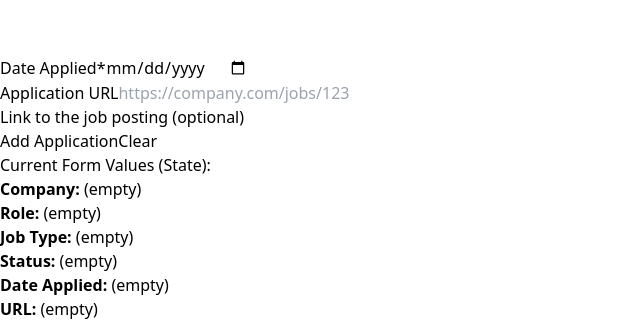
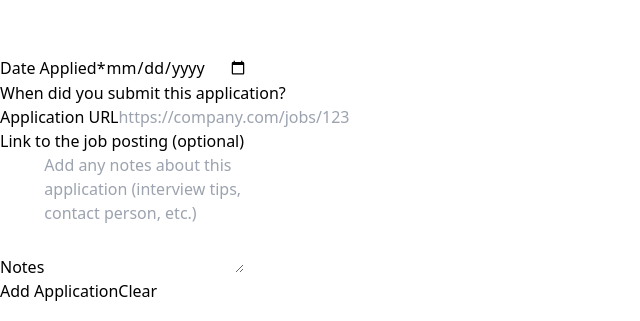
Before and after one commit to adityasharma024/application-tracker, a React (Vite) app: page / in a window 1280 px wide. Shown: the part 3009-3330 px from the top of the page, without its empty margins (0-640 px from the left). Built offline with nearby package versions, Linux system fonts and the light colour scheme; the HTML template or start-up script is replaced by a standard one.

Commit message:
Textarea and form validation completed

```diff
--- /dev/null
+++ b/src/Components/common/Textarea.jsx
@@ -0,0 +1,64 @@
+import React from 'react'
+
+const Textarea = (props) => {
+    const {
+       label,
+    value,
+    onChange,
+    placeholder,
+    required,
+    error,
+    helperText,
+    disabled,
+    name,
+    rows
+    }=props;
+  return (
+    <div className='mb-4'>
+        {label && (
+            <label className='block text-sm font-semibold text-gray-700 mb-2'>
+                {label}
+                {required && <span className="text-red-500 ml-1">*</span>}
+            </label>
+        )}
+        <textarea
+            name={name}
+            value={value}
+            onChange={onChange}
+            placeholder={placeholder}
+            required={required}
+            disabled={disabled}
+            rows={rows || 4}
+            className={
+                `w-full px-4 py-2.5 rounded-lg border outline-none transition-all resize-none
+                ${error? 'border-red-500 focus:ring-2 focus:ring-red-200':
+                    'border-gray-300 focus:ring-2 focus:ring-blue-500 focus:border-transparent'}
+                    ${disabled? 'bg-gray-100 cursor-not-allowed text-gray-500':
+                    'bg-white'
+                    }
+
+                }`
+            }
+            />
+        <div className='flex justify-between items-center mt-1'>
+            <div>
+                {error && (
+                    <p className='text-sm text-red-600 flex items-center'>
+                        <span className='mr-1'>⚠️</span>
+                        {error}
+                    </p>
+                )}
+
+
+            </div>
+            {value && (
+                <span className='text-xs text-gray-400'>
+                    {value.length} characters
+                </span>
+            )}
+        </div>
+    </div>
+  )
+}
+
+export default Textarea;
--- a/src/Components/pages/AddApplication.jsx
+++ b/src/Components/pages/AddApplication.jsx
@@ -1,15 +1,21 @@
+
 import { useState } from 'react';
 import Input from '../common/Input.jsx';
-import Select from  './../common/Select.jsx';
+import Select from '../common/Select.jsx';
+import Textarea from '../common/Textarea.jsx';
 
 function AddApplication() {
-  // State for each form field
+  // Form state
   const [company, setCompany] = useState("");
   const [role, setRole] = useState("");
   const [jobType, setJobType] = useState("");
   const [status, setStatus] = useState("");
   const [dateApplied, setDateApplied] = useState("");
   const [applicationUrl, setApplicationUrl] = useState("");
+  const [notes, setNotes] = useState("");
+
+  // Error state for each field
+  const [errors, setErrors] = useState({});
 
   // Job Type options
   const jobTypeOptions = [
@@ -26,32 +32,114 @@ function AddApplication() {
     { value: 'rejected', label: 'Rejected' }
   ];
 
+  // Validation function
+  const validateForm = () => {
+    const newErrors = {};
+
+    // Company validation
+    if (!company.trim()) {
+      newErrors.company = "Company name is required";
+    } else if (company.trim().length < 2) {
+      newErrors.company = "Company name must be at least 2 characters";
+    }
+
+    // Role validation
+    if (!role.trim()) {
+      newErrors.role = "Job role is required";
+    } else if (role.trim().length < 2) {
+      newErrors.role = "Job role must be at least 2 characters";
+    }
+
+    // Job Type validation
+    if (!jobType) {
+      newErrors.jobType = "Please select a job type";
+    }
+
+    // Status validation
+    if (!status) {
+      newErrors.status = "Please select current status";
+    }
+
+    // Date validation
+    if (!dateApplied) {
+      newErrors.dateApplied = "Date applied is required";
+    } else {
+      // Check if date is not in the future
+      const selectedDate = new Date(dateApplied);
+      const today = new Date();
+      today.setHours(0, 0, 0, 0);
+
+      if (selectedDate > today) {
+        newErrors.dateApplied = "Date cannot be in the future";
+      }
+    }
+
+    // URL validation (optional field, but validate format if provided)
+    if (applicationUrl && applicationUrl.trim()) {
+      // Simple URL validation
+      const urlPattern = /^https?:\/\/.+/;
+      if (!urlPattern.test(applicationUrl)) {
+        newErrors.applicationUrl = "Please enter a valid URL (must start with http:// or https://)";
+      }
+    }
+
+    // Notes validation (optional, but check length if provided)
+    if (notes && notes.length > 500) {
+      newErrors.notes = "Notes must be less than 500 characters";
+    }
+
+    return newErrors;
+  };
+
   // Handle form submission
   const handleSubmit = (e) => {
     e.preventDefault();
 
+    // Validate form
+    const formErrors = validateForm();
+
+    // If there are errors, set them and stop submission
+    if (Object.keys(formErrors).length > 0) {
+      setErrors(formErrors);
+      // Scroll to top to see errors
+      window.scrollTo({ top: 0, behavior: 'smooth' });
+      return;
+    }
+
+    // Clear any previous errors
+    setErrors({});
+
     // Create application object
     const applicationData = {
-      company,
-      role,
+      company: company.trim(),
+      role: role.trim(),
       jobType,
       status,
       dateApplied,
-      applicationUrl,
-      createdAt: new Date().toISOString()
+      applicationUrl: applicationUrl.trim(),
+      notes: notes.trim(),
+      createdAt: new Date().toISOString(),
+      id: Date.now() // Temporary ID (we'll use proper IDs with Redux later)
     };
 
-    // For now, just log it (we'll use Redux later)
-    console.log("Application Data:", applicationData);
-    alert(`Application for ${role} at ${company} added successfully!`);
+    // For now, just log it
+    console.log("✅ Application Data:", applicationData);
+    alert(`✅ Application for ${role} at ${company} added successfully!`);
 
     // Clear form
+    clearForm();
+  };
+
+  // Clear form function
+  const clearForm = () => {
     setCompany("");
     setRole("");
     setJobType("");
     setStatus("");
     setDateApplied("");
     setApplicationUrl("");
+    setNotes("");
+    setErrors({});
   };
 
   return (
@@ -67,6 +155,25 @@ function AddApplication() {
         </p>
       </div>
 
+      {/* Error Summary (if there are errors) */}
+      {Object.keys(errors).length > 0 && (
+        <div className="mb-6 bg-red-50 border border-red-200 rounded-lg p-4">
+          <div className="flex items-start">
+            <span className="text-red-600 text-xl mr-3">⚠️</span>
+            <div>
+              <h3 className="text-red-800 font-semibold mb-2">
+                Please fix the following errors:
+              </h3>
+              <ul className="list-disc list-inside text-red-700 text-sm space-y-1">
+                {Object.values(errors).map((error, index) => (
+                  <li key={index}>{error}</li>
+                ))}
+              </ul>
+            </div>
+          </div>
+        </div>
+      )}
+
       {/* Form Card */}
       <div className="bg-white rounded-lg shadow-sm border border-gray-200 p-6">
         <form onSubmit={handleSubmit}>
@@ -77,8 +184,15 @@ function AddApplication() {
             name="company"
             placeholder="e.g., Google, Microsoft, Amazon"
             value={company}
-            onChange={(e) => setCompany(e.target.value)}
+            onChange={(e) => {
+              setCompany(e.target.value);
+              // Clear error when user starts typing
+              if (errors.company) {
+                setErrors({ ...errors, company: null });
+              }
+            }}
             required
+            error={errors.company}
             helperText="Enter the name of the company you're applying to"
           />
 
@@ -88,10 +202,19 @@ function AddApplication() {
             name="role"
             placeholder="e.g., Frontend Developer, Software Engineer"
             value={role}
-            onChange={(e) => setRole(e.target.value)}
+            onChange={(e) => {
+              setRole(e.target.value);
+              if (errors.role) {
+                setErrors({ ...errors, role: null });
+              }
+            }}
             required
+            error={errors.role}
             helperText="What position are you applying for?"
           />
+
+          {/* Two columns for Job Type and Status */}
+          <div className="grid grid-cols-1 md:grid-cols-2 gap-4">
 
             {/* Job Type */}
             <Select
@@ -99,22 +222,35 @@ function AddApplication() {
               name="jobType"
               placeholder="Select job type"
               value={jobType}
-            onChange={(e) => setJobType(e.target.value)}
+              onChange={(e) => {
+                setJobType(e.target.value);
+                if (errors.jobType) {
+                  setErrors({ ...errors, jobType: null });
+                }
+              }}
               options={jobTypeOptions}
               required
+              error={errors.jobType}
             />
 
             {/* Status */}
             <Select
               label="Current Status"
               name="status"
-            placeholder="Select current status"
+              placeholder="Select status"
               value={status}
-            onChange={(e) => setStatus(e.target.value)}
+              onChange={(e) => {
+                setStatus(e.target.value);
+                if (errors.status) {
+                  setErrors({ ...errors, status: null });
+                }
+              }}
               options={statusOptions}
               required
-            helperText="Where are you in the application process?"
+              error={errors.status}
             />
+
+          </div>
 
           {/* Date Applied */}
           <Input
@@ -122,8 +258,15 @@ function AddApplication() {
             name="dateApplied"
             type="date"
             value={dateApplied}
-            onChange={(e) => setDateApplied(e.target.value)}
+            onChange={(e) => {
+              setDateApplied(e.target.value);
+              if (errors.dateApplied) {
+                setErrors({ ...errors, dateApplied: null });
+              }
+            }}
             required
+            error={errors.dateApplied}
+            helperText="When did you submit this application?"
           />
 
           {/* Application URL (Optional) */}
@@ -133,30 +276,45 @@ function AddApplication() {
             type="url"
             placeholder="https://company.com/jobs/123"
             value={applicationUrl}
-            onChange={(e) => setApplicationUrl(e.target.value)}
+            onChange={(e) => {
+              setApplicationUrl(e.target.value);
+              if (errors.applicationUrl) {
+                setErrors({ ...errors, applicationUrl: null });
+              }
+            }}
+            error={errors.applicationUrl}
             helperText="Link to the job posting (optional)"
+          />
+
+          {/* Notes */}
+          <Textarea
+            label="Notes"
+            name="notes"
+            placeholder="Add any notes about this application (interview tips, contact person, etc.)"
+            value={notes}
+            onChange={(e) => {
+              setNotes(e.target.value);
+              if (errors.notes) {
+                setErrors({ ...errors, notes: null });
+              }
+            }}
+            rows={5}
+            error={errors.notes}
+            helperText="Optional: Add any relevant notes (max 500 characters)"
           />
 
           {/* Action Buttons */}
           <div className="flex space-x-3 mt-6">
             <button
               type="submit"
-              className="flex-1 bg-blue-600 text-white py-3 px-4 rounded-lg font-semibold hover:bg-blue-700 transition-colors"
+              className="flex-1 bg-blue-600 text-white py-3 px-4 rounded-lg font-semibold hover:bg-blue-700 transition-colors flex items-center justify-center"
             >
-              Add Application
+              <span>Add Application</span>
             </button>
 
             <button
               type="button"
-              onClick={() => {
-                // Clear all fields
-                setCompany("");
-                setRole("");
-                setJobType("");
-                setStatus("");
-                setDateApplied("");
-                setApplicationUrl("");
-              }}
+              onClick={clearForm}
               className="px-6 py-3 border border-gray-300 rounded-lg font-semibold text-gray-700 hover:bg-gray-50 transition-colors"
             >
               Clear
@@ -166,21 +324,6 @@ function AddApplication() {
         </form>
       </div>
 
-      {/* Preview Card (For Learning) */}
-      <div className="mt-6 bg-gray-50 rounded-lg p-6">
-        <h3 className="font-semibold text-gray-900 mb-3">
-          Current Form Values (State):
-        </h3>
-        <div className="space-y-1 text-sm">
-          <p><strong>Company:</strong> {company || "(empty)"}</p>
-          <p><strong>Role:</strong> {role || "(empty)"}</p>
-          <p><strong>Job Type:</strong> {jobType || "(empty)"}</p>
-          <p><strong>Status:</strong> {status || "(empty)"}</p>
-          <p><strong>Date Applied:</strong> {dateApplied || "(empty)"}</p>
-          <p><strong>URL:</strong> {applicationUrl || "(empty)"}</p>
-        </div>
-      </div>
-
     </div>
   );
 }
```
Lines whose indentation alone changed are shown as unchanged.
